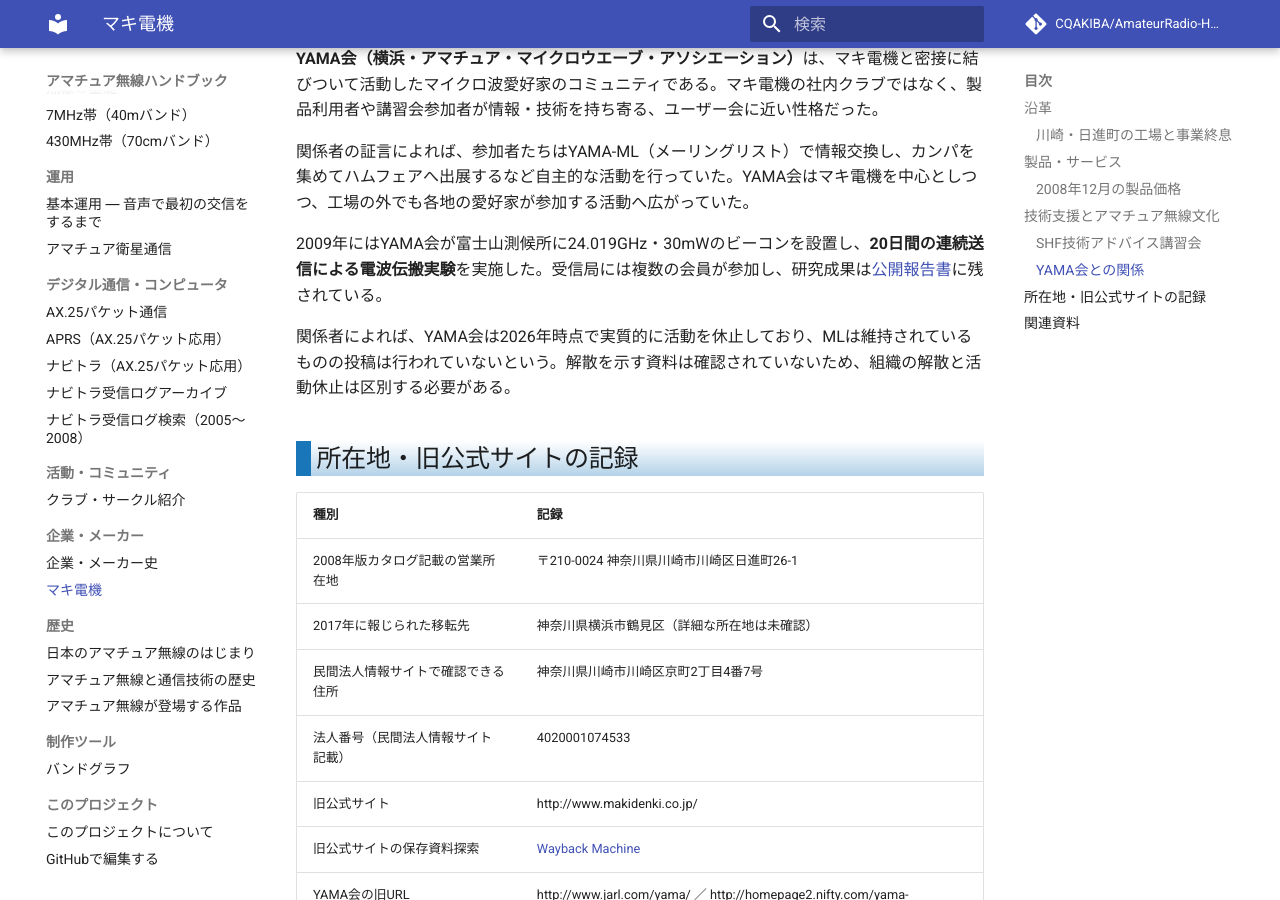
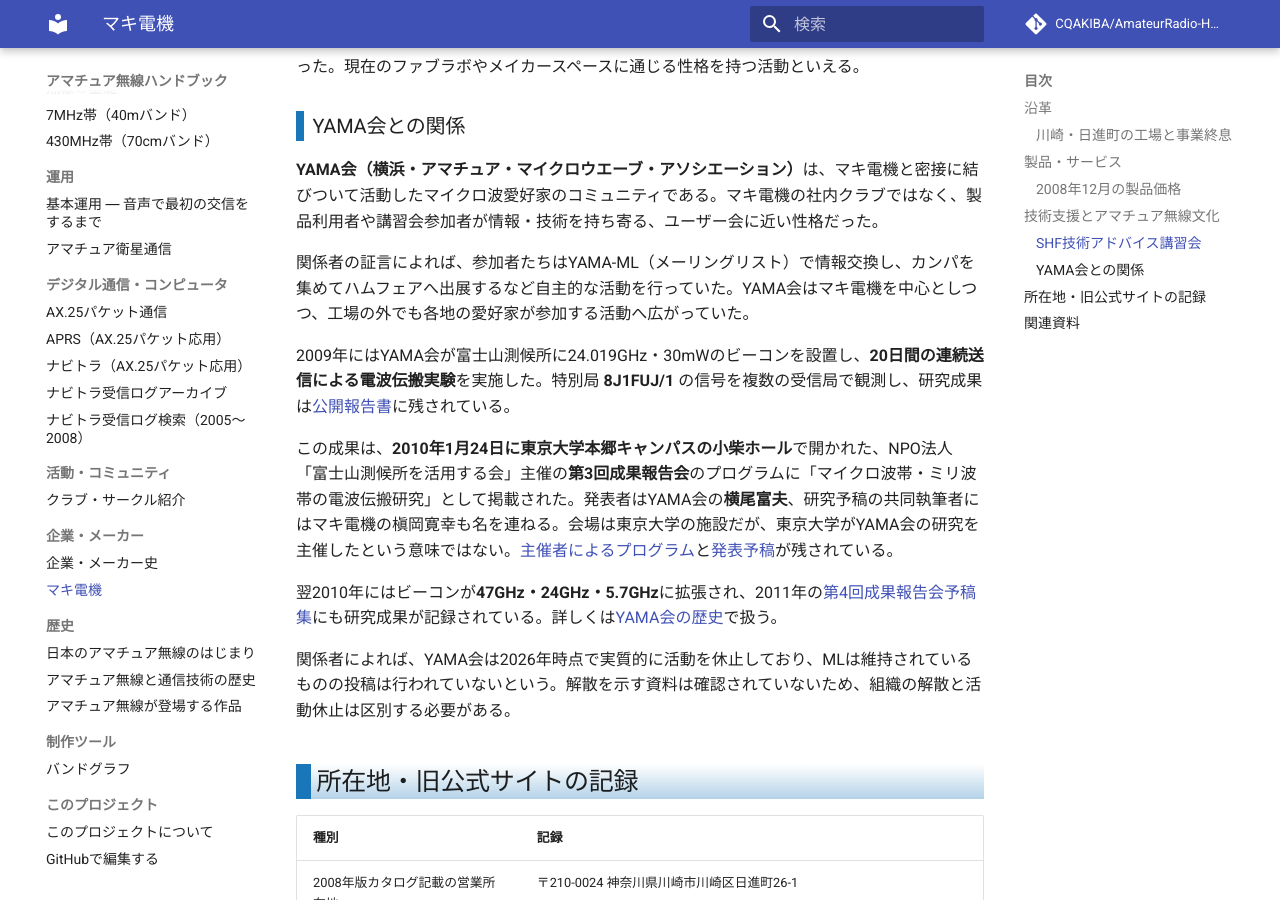
Before and after one commit to CQAKIBA/AmateurRadio-Handbook, an MkDocs documentation site: the page built from docs/16_企業・メーカー/マキ電機.md, in a window 1280 px wide and 900 px high, scrolled down 4316 px. Built offline with MkDocs 1.6.1 and Material for MkDocs 9.7.7, drawn with Linux system fonts in a browser that asks for light colours; comment, search, counter and statistics services are not loaded; some of the changed text lies outside the part shown.

Commit message:
docs: add Koshiba Hall talk and three-band Fuji follow-up to Makidenki

```diff
--- a/docs/16_企業・メーカー/マキ電機.md
+++ b/docs/16_企業・メーカー/マキ電機.md
@@ -29,6 +29,8 @@
 | **2000年代** | 日進町の工場を拠点に、製品製造、修理、技術相談、SHF技術アドバイス講習会などを実施。 |
 | **2008年12月** | 現存する『マキ電機通信販売用総合カタログ』第45版を発行。 |
 | **2009年** | 槇岡氏も参加するYAMA会の富士山測候所24GHzビーコン・伝搬研究が実施された。 |
+| **2010年1月24日** | YAMA会の横尾富夫が、東京大学小柴ホールの第3回成果報告会の講演プログラムに掲載された。 |
+| **2010年夏** | 富士山ビーコン実験が47GHz・24GHz・5.7GHz帯へ拡張された。 |
 | **2011年** | 槇岡氏がマイクロウエーブミーティングで、YAMA-ML、講習会、全国マイクロ波バンド移動運用会などの10年間を振り返る講演者としてプログラムに掲載された。 |
 | **2017年** | 業務を縮小し、川崎市から横浜市鶴見区へ移転。製品修理の支援は継続されたと報じられた。 |
 | **2018年2月7日** | 創業者・代表取締役の槇岡寛幸が死去。 |
@@ -97,7 +99,11 @@
 
 関係者の証言によれば、参加者たちはYAMA-ML（メーリングリスト）で情報交換し、カンパを集めてハムフェアへ出展するなど自主的な活動を行っていた。YAMA会はマキ電機を中心としつつ、工場の外でも各地の愛好家が参加する活動へ広がっていた。
 
-2009年にはYAMA会が富士山測候所に24.019GHz・30mWのビーコンを設置し、**20日間の連続送信による電波伝搬実験**を実施した。受信局には複数の会員が参加し、研究成果は[公開報告書][fuji]に残されている。
+2009年にはYAMA会が富士山測候所に24.019GHz・30mWのビーコンを設置し、**20日間の連続送信による電波伝搬実験**を実施した。特別局 **8J1FUJ/1** の信号を複数の受信局で観測し、研究成果は[公開報告書][fuji]に残されている。
+
+この成果は、**2010年1月24日に東京大学本郷キャンパスの小柴ホール**で開かれた、NPO法人「富士山測候所を活用する会」主催の**第3回成果報告会**のプログラムに「マイクロ波帯・ミリ波帯の電波伝搬研究」として掲載された。発表者はYAMA会の**横尾富夫**、研究予稿の共同執筆者にはマキ電機の槇岡寛幸も名を連ねる。会場は東京大学の施設だが、東京大学がYAMA会の研究を主催したという意味ではない。[主催者によるプログラム][fuji2010event]と[発表予稿][fuji]が残されている。
+
+翌2010年にはビーコンが**47GHz・24GHz・5.7GHz**に拡張され、2011年の[第4回成果報告会予稿集][fuji2011]にも研究成果が記録されている。詳しくは[YAMA会の歴史](../clubs/history/YAMA会.md)で扱う。
 
 関係者によれば、YAMA会は2026年時点で実質的に活動を休止しており、MLは維持されているものの投稿は行われていないという。解散を示す資料は確認されていないため、組織の解散と活動休止は区別する必要がある。
 
@@ -123,6 +129,8 @@
 - [hamlife.jp「マキ電機株式会社社長、槇岡寛幸氏（JH1UGF）訃報」（2018年）][obituary] — 創業・法人化・晩年の活動の記録。1977年の広告も掲載。
 - [JA0RUZ「マイクロ波の昔」（2023年）][ja0ruz] — 運用会やマイクロ波分野の回顧録。
 - [YAMA会「マイクロ波帯・ミリ波帯の電波伝搬研究」（2009年の研究を報告した資料、PDF）][fuji] — 富士山24GHzビーコン実験と講習会の記録。
+- [2010年1月24日、第3回成果報告会の公式プログラム][fuji2010event] — 東京大学小柴ホールでのYAMA会の研究発表記録。
+- [2011年1月23日、第4回成果報告会予稿集（PDF）][fuji2011] — 47GHz・24GHz・5.7GHz帯の研究と、槇岡寛幸の所属「マキ電機」の明記。
 - [2011年マイクロウエーブミーティング開催案内][meeting2011] — 槇岡氏によるYAMA-ML・講習会等の講演予定を記した資料。
 - [JF1TPRの24GHzトランスバーター製作記録][jf1tpr] — 工場講習会を利用した製作・測定・調整の当事者記録。
 - [マキ電機株式会社の法人情報（民間データベース）][corporate] — 法人番号と別所在地の記録。営業実態や登記変遷の証明とは区別する。
```
Also changed, not shown: other parts of docs/16_企業・メーカー/マキ電機.md (+2 -0 lines).
